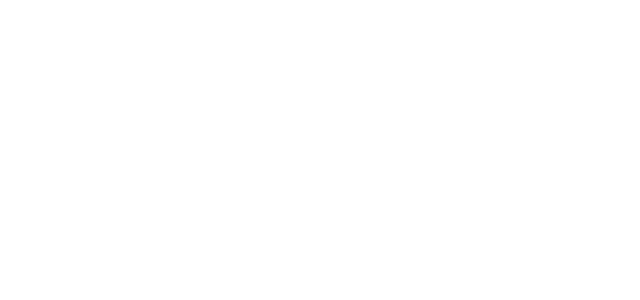
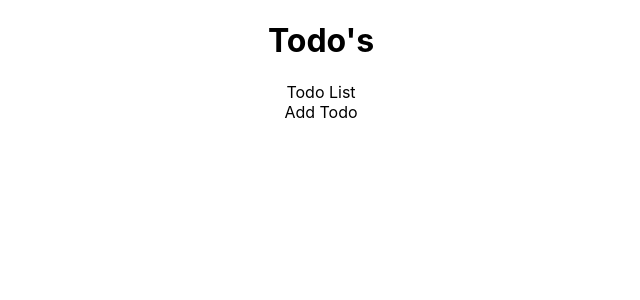
Before and after one commit to narek4241/react-redux-ts-todo, a React (Create React App) app: page / in a window 1280 px wide. Shown: the top 300 px of the page, without its empty margins (319-959 px from the left). Built offline with nearby package versions, Linux system fonts and the light colour scheme.

Commit message:
base setup components

```diff
--- a/src/App.js
+++ b/src/App.js
@@ -1,7 +1,15 @@
 import './App.css';
+import Todos from './components/Todos';
+import AddTodo from './components/AddTodo';
 
 function App() {
-  return <div className="App"></div>;
+  return (
+    <div className="App">
+      <h1>Todo's</h1>
+      <Todos />
+      <AddTodo />
+    </div>
+  );
 }
 
 export default App;
--- /dev/null
+++ b/src/components/AddTodo.jsx
@@ -0,0 +1,10 @@
+import React, { Component } from 'react';
+
+class AddTodo extends Component {
+  state = {};
+  render() {
+    return <div>Add Todo</div>;
+  }
+}
+
+export default AddTodo;
--- /dev/null
+++ b/src/components/Todos.jsx
@@ -0,0 +1,7 @@
+import React from 'react';
+
+const Todos = () => {
+  return <div>Todo List</div>;
+};
+
+export default Todos;
```
